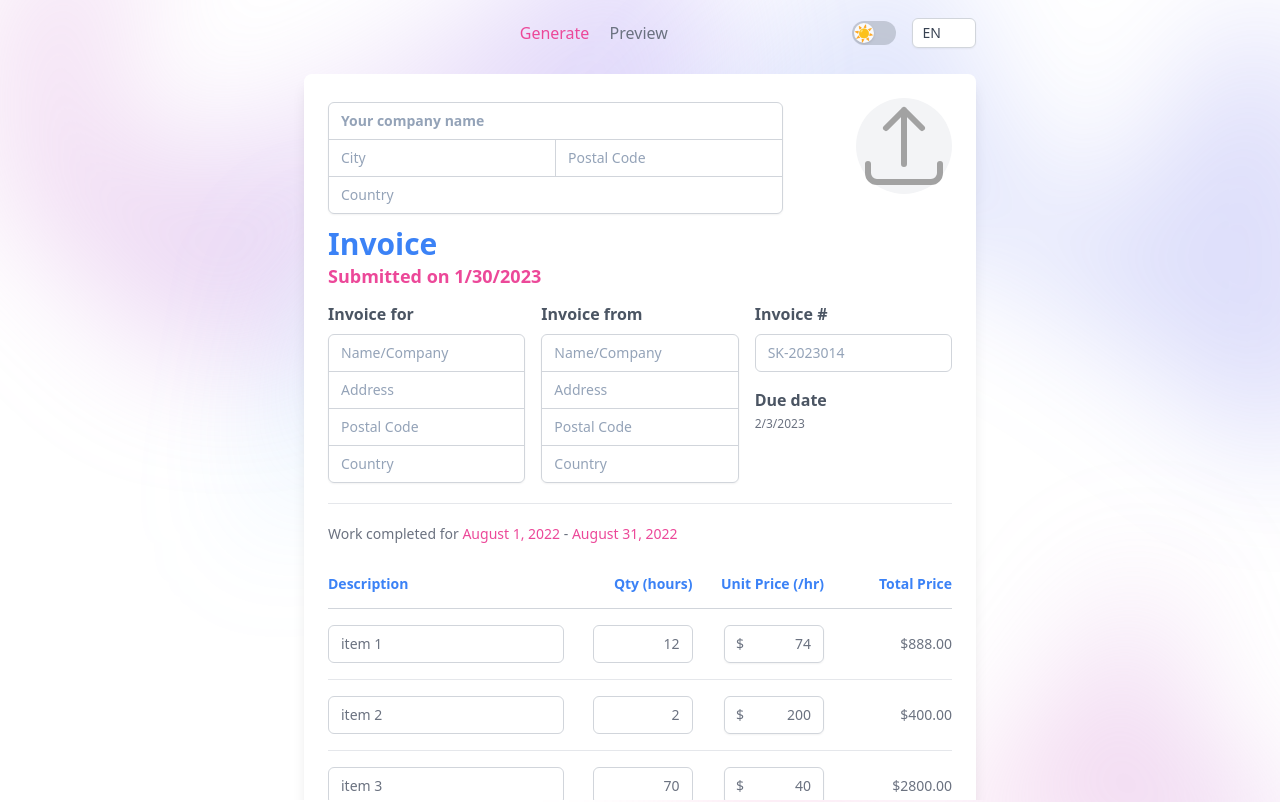
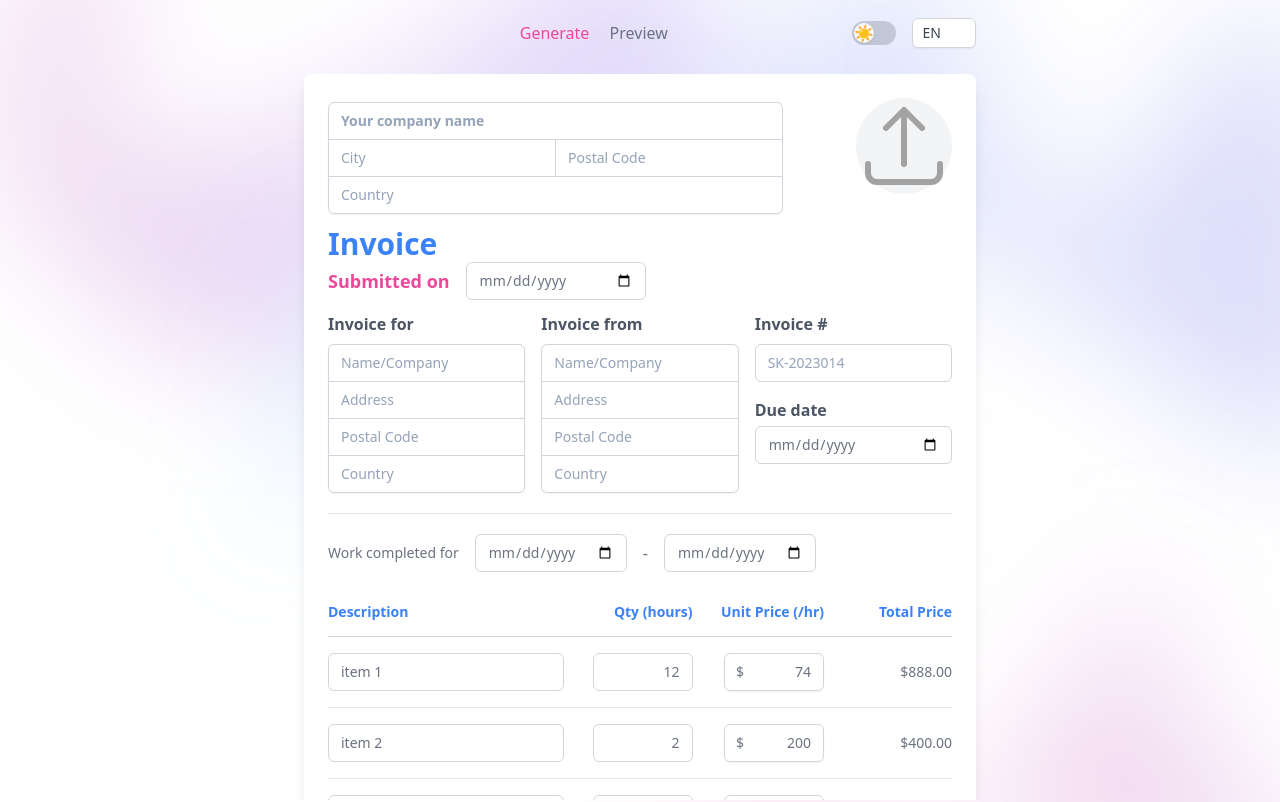
Before and after one commit to shamscorner/oinvogenny, a SvelteKit app: page /generate in a window 1280 px wide. Shown: the top 802 px of the page. Built offline with nearby package versions, Linux system fonts and the light colour scheme; some icons are missing.

Commit message:
chore: add date picker and make the UI responsive

```diff
--- a/src/app.css
+++ b/src/app.css
@@ -17,6 +17,7 @@
 
 	input[type='text'],
 	input[type='number'],
+	input[type='date'],
 	textarea {
 		@apply relative block w-full border-gray-300 bg-transparent placeholder-slate-400 focus:z-10 focus:border-pink-500 focus:ring-pink-500 dark:border-gray-600 dark:placeholder-slate-500 sm:text-sm;
 	}
--- a/src/lib/components/InvoiceSkeleton.svelte
+++ b/src/lib/components/InvoiceSkeleton.svelte
@@ -7,7 +7,7 @@
 	<div
 		class="mx-auto mt-6 max-w-2xl rounded-lg bg-white p-4 text-gray-500 shadow-lg dark:bg-gray-800 dark:text-gray-400 print:bg-white print:text-gray-500 print:shadow-none sm:p-6"
 	>
-		<header class="flex justify-between">
+		<header class="flex flex-col-reverse sm:flex-row justify-between gap-4">
 			<section class="text-xs">
 				<slot name="company-info" />
 			</section>
@@ -26,7 +26,9 @@
 				</h1>
 				<slot name="submitted-on" />
 
-				<div class="mt-3 grid grid-cols-1 gap-4 text-xs xs:grid-cols-3">
+				<div
+					class="mt-3 grid grid-cols-1 gap-4 text-xs xs:grid-cols-2 sm:grid-cols-3"
+				>
 					<div class="space-y-1">
 						<h3
 							class="mb-1 text-base font-semibold text-gray-600 dark:text-gray-300"
--- a/src/locales/bn.json
+++ b/src/locales/bn.json
@@ -16,6 +16,8 @@
 	"due-date": "দিন বাকি",
 	"note": "বিঃদ্রঃ",
 	"work-for-date": "কাজ শেষ হয়েছে",
+	"date-from": "শুরুর তারিখ",
+	"date-to": "শেষ তারিখ",
 	"table.head.description": "বর্ণনা",
 	"table.head.qty": "পরিমাণ ({{quantity}})",
 	"table.head.unit-price": "গণনা (/{{unit}})",
--- a/src/locales/en.json
+++ b/src/locales/en.json
@@ -16,6 +16,8 @@
 	"due-date": "Due date",
 	"note": "Note",
 	"work-for-date": "Work completed for",
+	"date-from": "Date from",
+	"date-to": "Date to",
 	"table.head.description": "Description",
 	"table.head.qty": "Qty ({{quantity}})",
 	"table.head.unit-price": "Unit Price (/{{unit}})",
--- a/src/routes/generate/+page.svelte
+++ b/src/routes/generate/+page.svelte
@@ -140,9 +140,21 @@
 	</svelte:fragment>
 
 	<svelte:fragment slot="submitted-on">
-		<h2 class="text-lg font-semibold text-pink-500">
-			{$t('submitted-on', { date: '1/30/2023' })}
-		</h2>
+		<div class="flex items-center gap-4">
+			<label
+				for="submitted-on"
+				class="text-lg font-semibold text-pink-500 flex-shrink-0"
+			>
+				{$t('submitted-on', { date: '' })}
+			</label>
+			<input
+				bind:value={formData.submittedOn}
+				type="date"
+				name="submitted-on"
+				id="submitted-on"
+				class="rounded-md max-w-[180px]"
+			/>
+		</div>
 	</svelte:fragment>
 
 	<svelte:fragment slot="invoice-for">
@@ -295,16 +307,54 @@
 	</svelte:fragment>
 
 	<svelte:fragment slot="due-date">
-		<p>2/3/2023</p>
+		<div>
+			<label for="due-date" class="sr-only">
+				{$t('due-date')}
+			</label>
+			<input
+				bind:value={formData.dueDate}
+				type="date"
+				name="due-date"
+				id="due-date"
+				class="rounded-md"
+			/>
+		</div>
 	</svelte:fragment>
 
 	<svelte:fragment slot="work-date-for">
-		<p class="mt-2 text-sm text-gray-500 dark:text-gray-300">
-			{$t('work-for-date')}
-			<time datetime="2022-08-01" class="text-pink-500"> August 1, 2022 </time>
-			-
-			<time datetime="2022-08-31" class="text-pink-500"> August 31, 2022 </time>
-		</p>
+		<div class="flex flex-col sm:flex-row items-center gap-4">
+			<p class="text-sm text-gray-500 dark:text-gray-300">
+				{$t('work-for-date')}
+			</p>
+
+			<div>
+				<label for="work-from-date" class="sr-only">
+					{$t('date-from')}
+				</label>
+				<input
+					bind:value={formData.workDateInterval.fromDate}
+					type="date"
+					name="work-from-date"
+					id="work-from-date"
+					class="rounded-md max-w-[180px]"
+				/>
+			</div>
+
+			<div>-</div>
+
+			<div>
+				<label for="work-to-date" class="sr-only">
+					{$t('date-to')}
+				</label>
+				<input
+					bind:value={formData.workDateInterval.toDate}
+					type="date"
+					name="work-to-date"
+					id="work-to-date"
+					class="rounded-md max-w-[180px]"
+				/>
+			</div>
+		</div>
 	</svelte:fragment>
 
 	<svelte:fragment slot="table-row">
@@ -324,8 +374,34 @@
 							placeholder={$t('form.service-item.description')}
 						/>
 					</div>
-					<!-- TODO: work on it -->
-					<div class="mt-0.5 sm:hidden">12.0 hours at $75.00</div>
+					<!-- small screen only -->
+					<div class="mt-4 sm:hidden flex gap-4">
+						<div class="flex flex-col items-end">
+							<label for="item-quantity" class="sr-only">
+								{$t('form.service-item.quantity')}
+							</label>
+							<input
+								bind:value={item.quantity}
+								type="number"
+								name="item-quantity"
+								id="item-quantity"
+								class="max-w-[100px] rounded-md text-right"
+								placeholder={$t('form.service-item.quantity')}
+								min="0"
+							/>
+						</div>
+						<CurrencyValueInput
+							bind:value={item.unitPrice}
+							name="item-unit-price"
+							id="item-unit-price"
+							placeholder={$t('form.service-item.unit-price')}
+							classes="flex flex-col items-end"
+						>
+							<svelte:fragment slot="label">
+								{$t('form.service-item.unit-price')}
+							</svelte:fragment>
+						</CurrencyValueInput>
+					</div>
 				</td>
 				<td class="hidden py-4 px-3 text-right text-sm sm:table-cell">
 					<div class="flex flex-col items-end">
@@ -356,7 +432,9 @@
 						</svelte:fragment>
 					</CurrencyValueInput>
 				</td>
-				<td class="py-4 pl-3 pr-4 text-right text-sm sm:pr-6 md:pr-0">
+				<td
+					class="py-4 pl-3 pr-4 text-right text-sm sm:pr-6 md:pr-0 align-bottom sm:align-middle"
+				>
 					${(+item.quantity * +item.unitPrice).toFixed(2)}
 				</td>
 			</tr>
```
